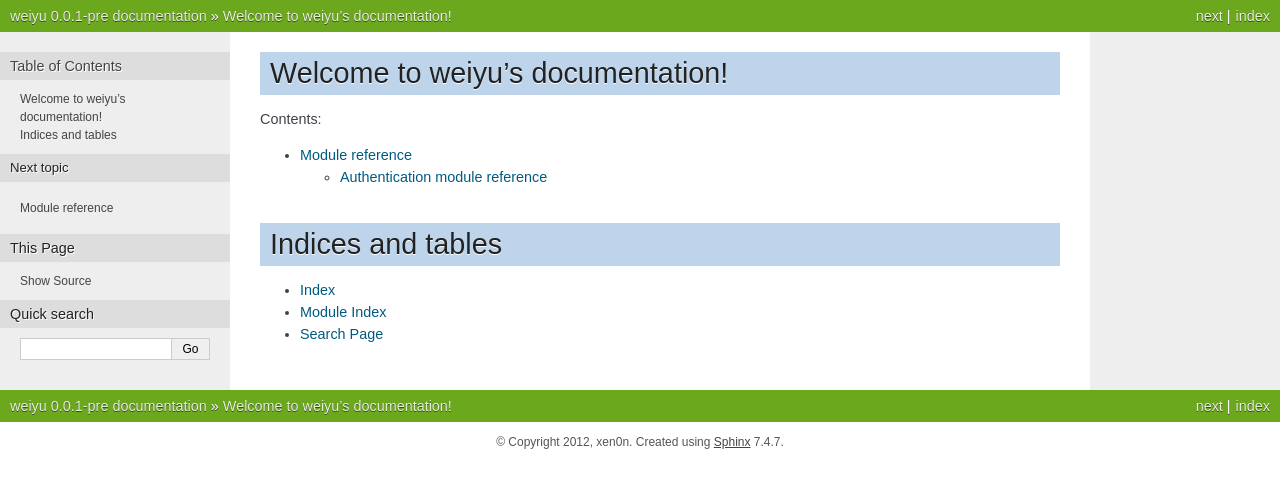
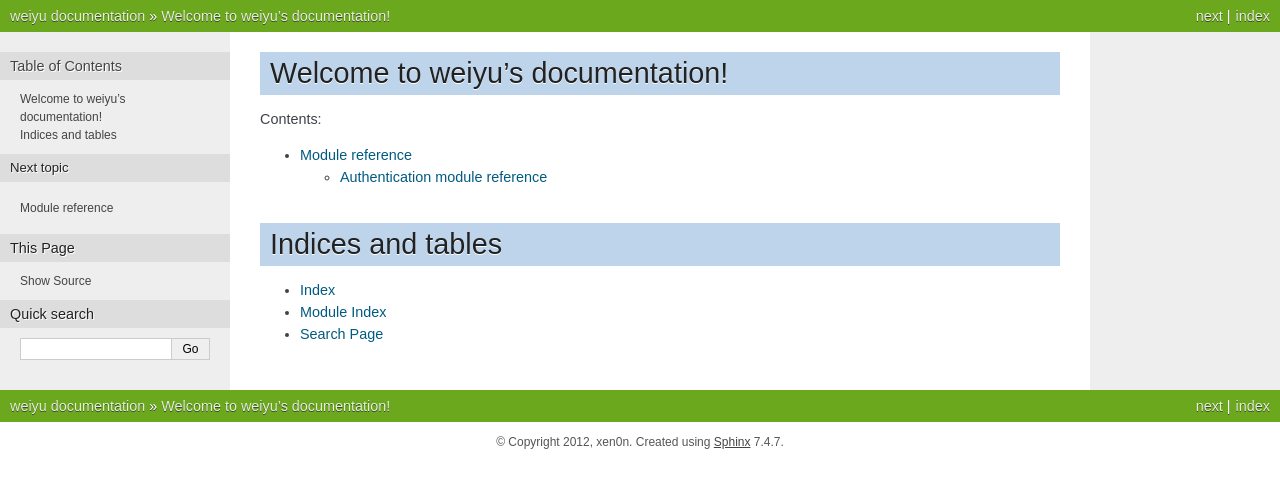
Before and after one commit to xen0n/weiyu, a Sphinx documentation site: the page built from doc/source/index.rst, in a window 1280 px wide. Shown: the top 488 px of the page. Built offline with Sphinx 7.4.7, drawn with Linux system fonts in a browser that asks for light colours; the version number could not be read and is left out.

Commit message:
sync doc's version with pkg-detected version

```diff
--- a/doc/source/conf.py
+++ b/doc/source/conf.py
@@ -51,9 +51,13 @@
 # built documents.
 #
 # The short X.Y version.
-version = '0.0.1'
+import weiyu
+version = u'%d.%d.%d' % (weiyu.VERSION[:3])
 # The full version, including alpha/beta/rc tags.
-release = '0.0.1-pre'
+release = weiyu.VERSION_STR
+
+del weiyu
+
 
 # The language for content autogenerated by Sphinx. Refer to documentation
 # for a list of supported languages.
```
